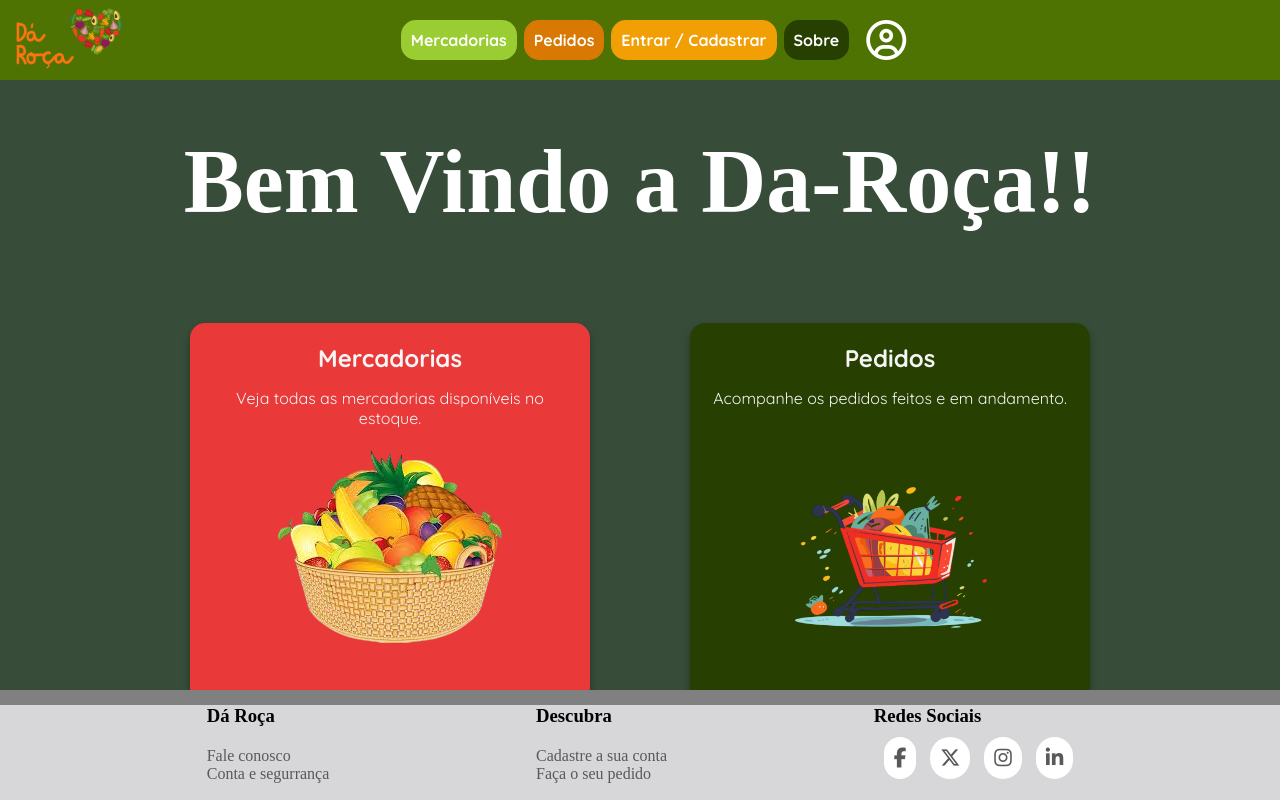
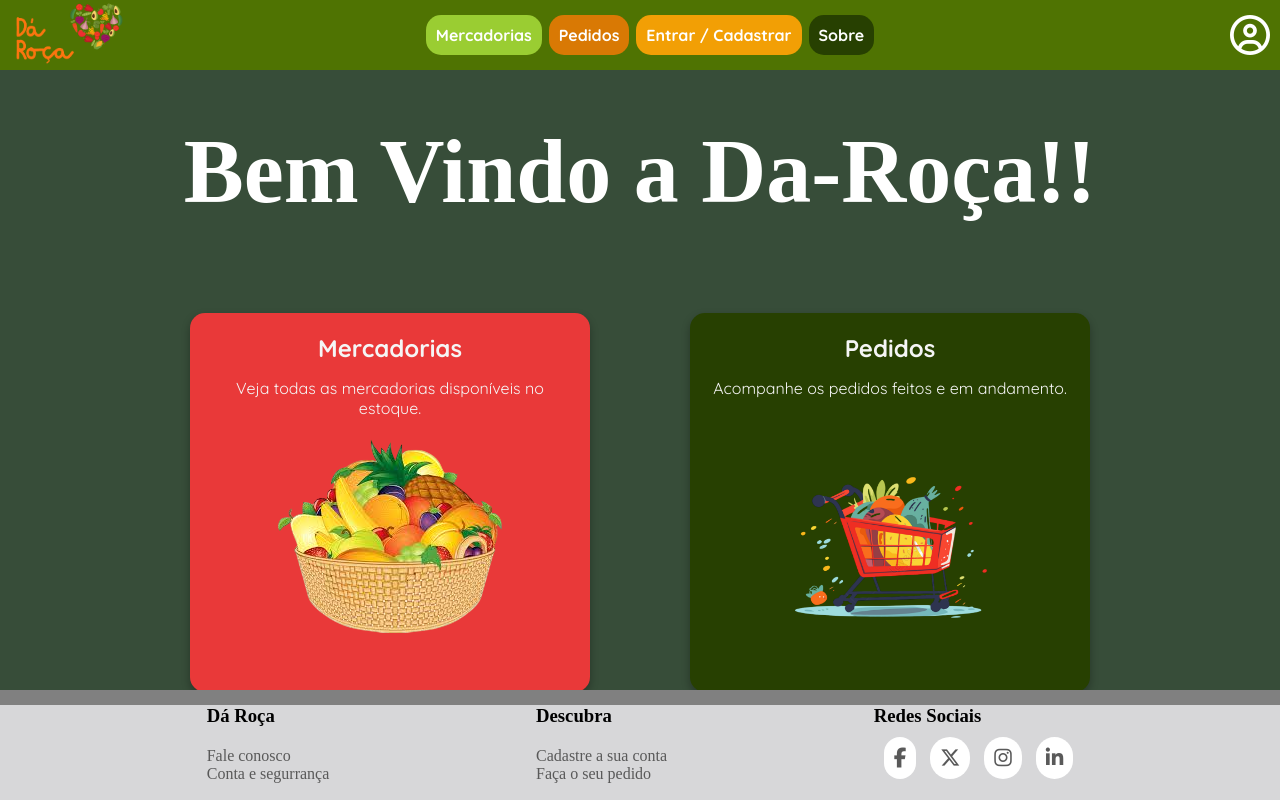
Before and after one commit to Enzzo019/PraticaProfissional, a plain HTML site: page daroca html js css/Da - Roça/HTML/daroca.html in a window 1280 px wide. Drawn offline with Linux system fonts and the light colour scheme; no server answers.

Commit message:
commit a correção de icone do usuario

```diff
--- a/daroca html js css/Da - Roça/CSS/daroca.css
+++ b/daroca html js css/Da - Roça/CSS/daroca.css
@@ -201,7 +201,12 @@ footer{
     text-decoration: none;
     font-size: 40px;
     text-align: center;
-    margin-left: 10px;
+    margin-left: 0;
+    right: 10px;
+    display: flex;
+    justify-content: center;
+    position:fixed;
+
     cursor: pointer; /* indica um link */
 }
 
@@ -212,9 +217,9 @@ footer{
 
 .opcoes-usuario {
     display: none;
-    position: absolute;
+    position: fixed;
     top: 40px;
-    right: 0;
+    right: 10px;
     background: white;
     border-radius: 10px;
     box-shadow: 0 5px 15px rgba(0,0,0,0.8);
--- a/daroca html js css/Da - Roça/HTML/daroca.html
+++ b/daroca html js css/Da - Roça/HTML/daroca.html
@@ -19,10 +19,8 @@
             <a href="/Da - Roça/HTML/pedidos.html"  class="menu" id="pedidos">Pedidos</a>
             <a href="/Da - Roça/HTML/cadastro-cliente.html"  class="menu" id="cadastroentrar">Entrar / Cadastrar</a>
             <a  href="/Da - Roça/HTML/sobredaroca.html" class="menu" id="menusobre">Sobre</a>
-
+           <a href="#" id="usuario"><i class="fa-regular fa-circle-user"></i></a>
             <div class="menu-usuario">
-                <a href="#" id="usuario"><i class="fa-regular fa-circle-user"></i></a>
-
                 <div class="opcoes-usuario">
                     <h1>Olá, Usuário!</h1>
                     <a href="/Da - Roça/HTML/comentario.html">Chat</a>
```
